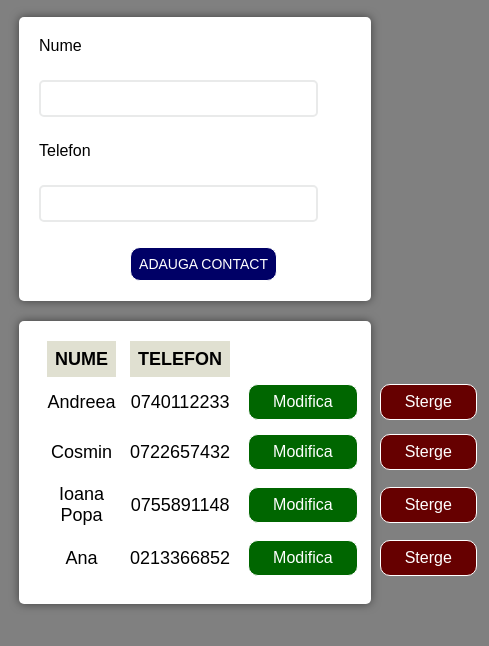
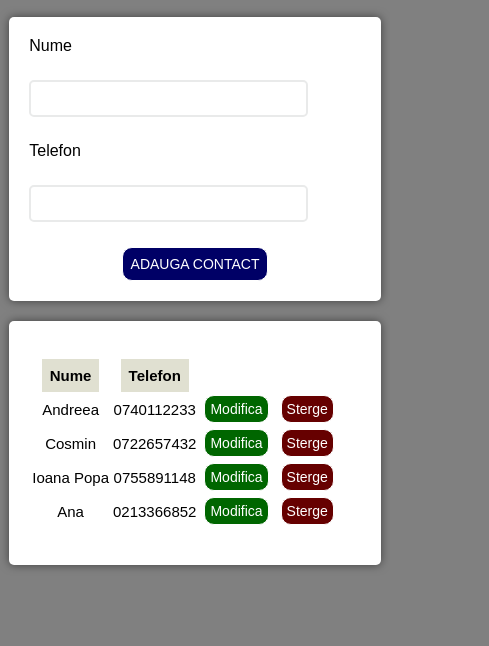
Before and after one commit to violetavaideanu/scoala-informala, a plain HTML site: page tema Agenda/agenda.html in a window 390 px wide. Shown: the part 88-734 px from the top of the page, 489 px wide, since content can reach past the window. Drawn offline with Linux system fonts and the light colour scheme.

Commit message:
custom css

```diff
--- a/tema Agenda/agenda.css
+++ b/tema Agenda/agenda.css
@@ -18,7 +18,7 @@ h1{
     color: white;
 }
 .container{
-    max-width: 80%;
+    max-width: 85%;
     background-color: white;
     display: flex;
     flex-direction: row;
@@ -52,10 +52,7 @@ h1{
     text-align: center;
     font-size: 14px;
     cursor: pointer;
-
 }
-
-
 table{
     width: 100%;
 }
@@ -72,18 +69,39 @@ table span{
     display: inline-block;
     border-radius: 10px;
     font-size: 1rem;
-    font-weight: 400;
     padding: .5em 1.5em;
     margin: 0 .25rem;
     cursor: pointer;
     color: white;
     border: 1px solid white;
 }
-
 #modificaBtn{
     background-color: #006600;
 }
-
 #stergeBtn{
     background-color: #660000;
 }
+
+@media screen and (max-width:768px){
+    form{
+        display: flex;
+        flex-direction: column;
+        align-items: flex-end;
+    }
+
+    table{
+        display: block;
+        width: 100%;
+        margin: 1rem auto;
+    }
+    #tabel td, th {
+        text-align: center;
+        height: 30px;
+        padding: 1px;
+        font-size: 15px;
+    }
+    .btn{
+        padding: 5px;
+        font-size: 14px;
+    }
+}
--- a/tema Agenda/agenda.html
+++ b/tema Agenda/agenda.html
@@ -27,8 +27,8 @@
         <table id="tabel">
             <thead>
                 <tr>
-                    <th><span>NUME</span></th>
-                    <th><span>TELEFON</span></th>
+                    <th><span>Nume</span></th>
+                    <th><span>Telefon</span></th>
                     <th></th>
                     <th></th>
                 </tr>
```
